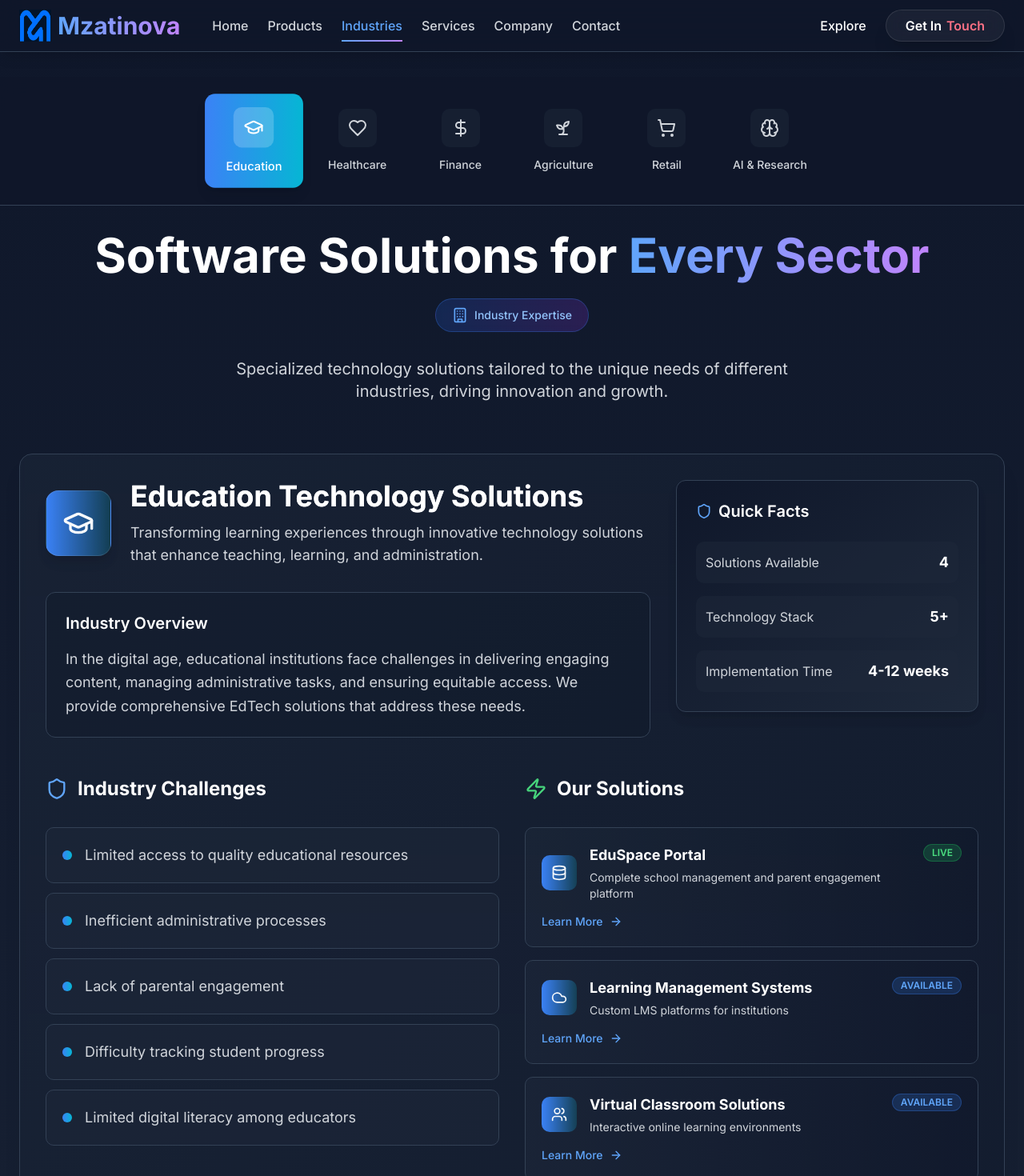
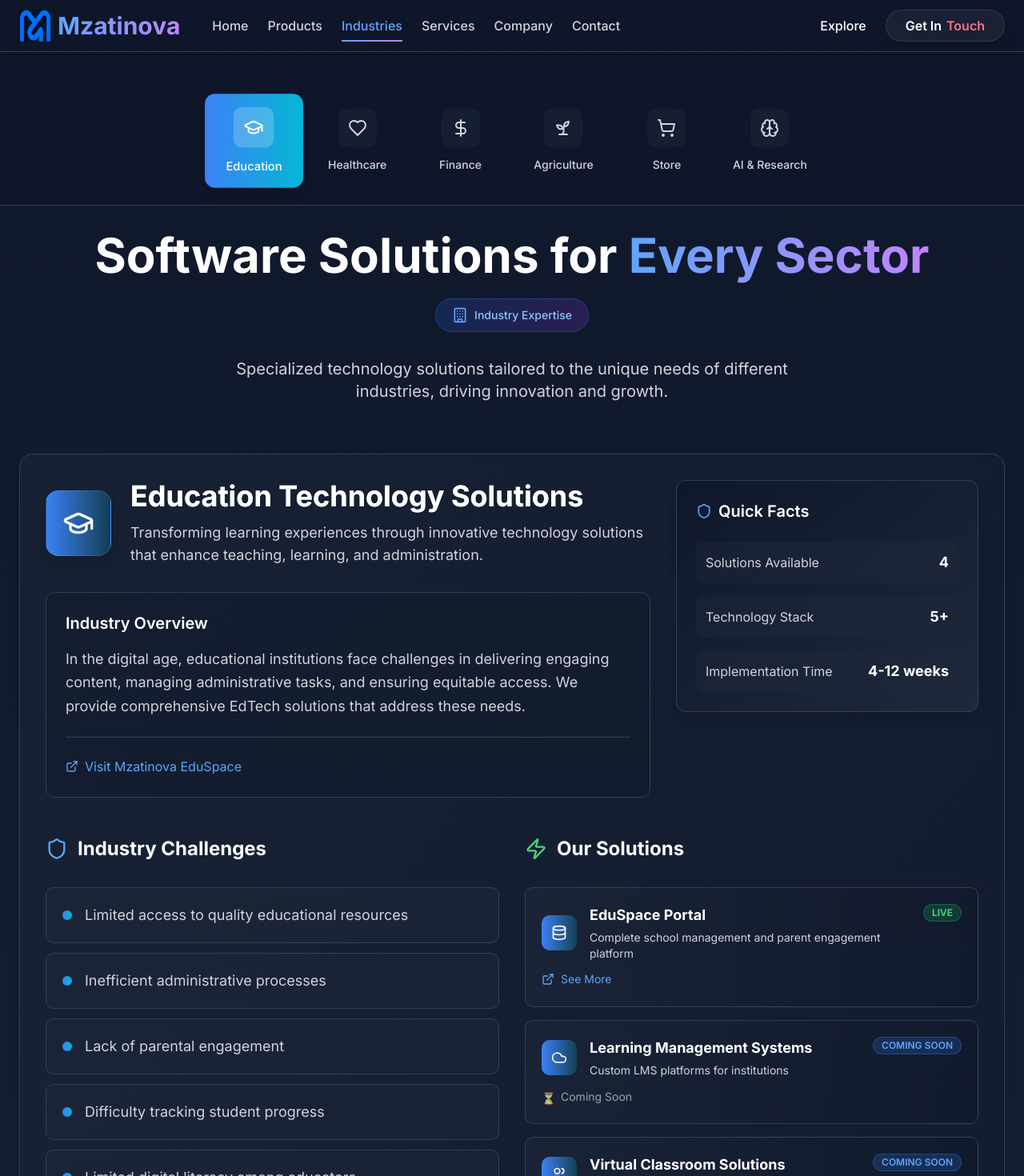
Before and after one commit to Mzatinova/mzatinova-site, a React (Vite) app: page /industries in a window 1280 px wide. Shown: the top 1470 px of the page at 80% size. Built offline with nearby package versions, Linux system fonts and the light colour scheme.

Commit message:
updating UI

```diff
--- a/src/components/BranchesShowcase.tsx
+++ b/src/components/BranchesShowcase.tsx
@@ -14,7 +14,7 @@
       description: 'Educational platform currently piloted in schools. Selected for EdTech@UNIMA 2026.',
       icon: <Code className="h-10 w-10 text-blue-400" />,
       gradient: 'from-blue-500 to-cyan-500',
-      link: '/products/eduspace',
+      link: 'https://portal.mzatinova.com',
       features: ['School Management', 'Parent Portal', 'Real-time Results', 'Mobile Access'],
       ctaText: 'View Live Demo'
     },
@@ -26,9 +26,9 @@
       description: 'Electronics e-commerce platform with cutting-edge retail technology.',
       icon: <Smartphone className="h-10 w-10 text-purple-400" />,
       gradient: 'from-purple-500 to-pink-500',
-      link: '/products/store',
+      link: 'https://www.smartfielectronics.com',
       features: ['Online Marketplace', 'Secure Payments', 'Delivery Tracking', 'Warranty Services'],
-      ctaText: 'Notify Me'
+      ctaText: 'See features'
     },
     {
       id: 'zanga',
--- a/src/components/Hero.tsx
+++ b/src/components/Hero.tsx
@@ -58,7 +58,7 @@
           <h1 className="text-2xl sm:text-3xl md:text-4xl lg:text-5xl font-bold text-white mb-6 leading-tight tracking-tight">
             <span className="block">Modern Software</span>
             <span className="bg-gradient-to-r from-blue-400 via-purple-400 to-teal-400 bg-clip-text text-transparent">
-              Built Right.
+              Built Right
             </span>
 
           </h1>
--- a/src/pages/industries/IndustriesPage.tsx
+++ b/src/pages/industries/IndustriesPage.tsx
@@ -41,6 +41,9 @@
         {
             id: 'education',
             name: 'Education',
+            website: 'https://www.eduspace.mzatinova.com',
+            websiteName: 'Mzatinova EduSpace',
+            websiteStatus: 'live',
             icon: <GraduationCap className="h-12 w-12" />,
             color: 'from-blue-500 to-cyan-500',
             gradient: 'bg-gradient-to-r from-blue-500 to-cyan-500',
@@ -59,7 +62,7 @@
                     description: 'Complete school management and parent engagement platform',
                     icon: <Database className="h-5 w-5" />,
                     status: 'live',
-                    link: '/products/eduspace'
+                    link: 'https://portal.mzatinova.com'
                 },
                 {
                     name: 'Learning Management Systems',
@@ -98,6 +101,9 @@
         {
             id: 'health',
             name: 'Healthcare',
+            website: 'https://healthcare-example.com',
+            websiteName: 'Mzatinova HealthHub',
+            websiteStatus: 'planned',
             icon: <Heart className="h-12 w-12" />,
             color: 'from-red-500 to-pink-500',
             gradient: 'bg-gradient-to-r from-red-500 to-pink-500',
@@ -155,6 +161,9 @@
         {
             id: 'finance',
             name: 'Finance',
+            website: 'https://finance-example.com',
+            websiteName: 'Mzatinova FinanceHub',
+            websiteStatus: 'planned',
             icon: <DollarSign className="h-12 w-12" />,
             color: 'from-yellow-500 to-orange-500',
             gradient: 'bg-gradient-to-r from-yellow-500 to-orange-500',
@@ -212,6 +221,9 @@
         {
             id: 'agriculture',
             name: 'Agriculture',
+            website: 'https://agriculture-example.com',
+            websiteName: 'Mzatinova AgriHub',
+            websiteStatus: 'planned',
             icon: <Sprout className="h-12 w-12" />,
             color: 'from-green-500 to-emerald-500',
             gradient: 'bg-gradient-to-r from-green-500 to-emerald-500',
@@ -268,7 +280,10 @@
         },
         {
             id: 'retail',
-            name: 'Retail',
+            name: 'Store',
+            website: 'https://www.smartfielectronics.com',
+            websiteName: 'Mzatinova Store',
+            websiteStatus: 'live',
             icon: <ShoppingCart className="h-12 w-12" />,
             color: 'from-purple-500 to-violet-500',
             gradient: 'bg-gradient-to-r from-purple-500 to-violet-500',
@@ -283,11 +298,11 @@
             ],
             solutions: [
                 {
-                    name: 'Mzatinova Store',
+                    name: 'Smartfielectronics',
                     description: 'E-commerce platform for electronics retail',
                     icon: <ShoppingCart className="h-5 w-5" />,
-                    status: 'soon',
-                    link: '/products/store'
+                    status: 'live',
+                    link: 'https://www.smartfielectronics.com'
                 },
                 {
                     name: 'Inventory Management Systems',
@@ -326,6 +341,8 @@
         {
             id: 'ai-research',
             name: 'AI & Research',
+            website: 'https://research-example.com',
+            websiteName: 'Mzatinova Labs', // Perfect as is
             icon: <Brain className="h-12 w-12" />,
             color: 'from-teal-500 to-cyan-500',
             gradient: 'bg-gradient-to-r from-teal-500 to-cyan-500',
@@ -468,6 +485,31 @@
                                         <div className="bg-slate-900/30 rounded-xl p-6 border border-slate-700">
                                             <h3 className="text-white font-semibold mb-4 text-xl">Industry Overview</h3>
                                             <p className="text-gray-300 text-lg leading-relaxed">{industry.description}</p>
+
+
+                                            {/* Add this section for the website link */}
+                                            {/* Add this section for the website link */}
+                                            {/* Add this section for the website link */}
+                                            <div className="mt-6 pt-6 border-t border-slate-700">
+                                                {industry.website && !industry.website.includes('example.com') ? (
+                                                    <a
+                                                        href={industry.website}
+                                                        target="_blank"
+                                                        rel="noopener noreferrer"
+                                                        className="inline-flex items-center gap-2 text-blue-400 hover:text-blue-300 hover:underline"
+                                                    >
+                                                        <ExternalLink className="h-4 w-4" />
+                                                        Visit {industry.websiteName}
+                                                    </a>
+                                                ) : (
+                                                    <div className="inline-flex items-center gap-2 text-gray-400">
+                                                        <span className="h-4 w-4">🔧</span>
+                                                        {industry.websiteName} - Coming Soon!
+                                                    </div>
+                                                )}
+                                            </div>
+
+
                                         </div>
                                     </div>
                                     <div className="lg:w-1/3">
@@ -535,15 +577,31 @@
                                                             </div>
                                                         </div>
                                                         <Badge className={`${getStatusBadge(solution.status)} backdrop-blur-sm`}>
-                                                            {solution.status.toUpperCase()}
+                                                            {solution.link && solution.link.startsWith('http') ? solution.status.toUpperCase() : 'COMING SOON'}
                                                         </Badge>
                                                     </div>
-                                                    <Link to={solution.link}>
+                                                    {/* <Link to={solution.link}>
                                                         <Button variant="ghost" className="text-blue-400 hover:text-blue-300 hover:bg-blue-400/10 text-sm p-0 h-auto group-hover:translate-x-1 transition-transform">
                                                             Learn More
                                                             <ArrowRight className="ml-2 h-4 w-4" />
                                                         </Button>
-                                                    </Link>
+                                                    </Link> */}
+                                                    {solution.link && solution.link.startsWith('http') ? (
+                                                        <a
+                                                            href={solution.link}
+                                                            target="_blank"
+                                                            rel="noopener noreferrer"
+                                                            className="inline-flex items-center gap-2 text-blue-400 hover:text-blue-300 hover:underline text-sm"
+                                                        >
+                                                            <ExternalLink className="h-4 w-4" />
+                                                            See More
+                                                        </a>
+                                                    ) : (
+                                                        <span className="inline-flex items-center gap-2 text-gray-400 text-sm">
+                                                            <span className="h-4 w-4">⏳</span>
+                                                            Coming Soon
+                                                        </span>
+                                                    )}
                                                 </div>
                                             ))}
                                         </div>
```
Also changed, not shown: src/components/Footer.tsx (+30 -5 lines), src/pages/company/CompanyPage.tsx (+15 -58 lines), public/founder.JPG (added), 1 other file (tests, documents, lock files or other folders).
